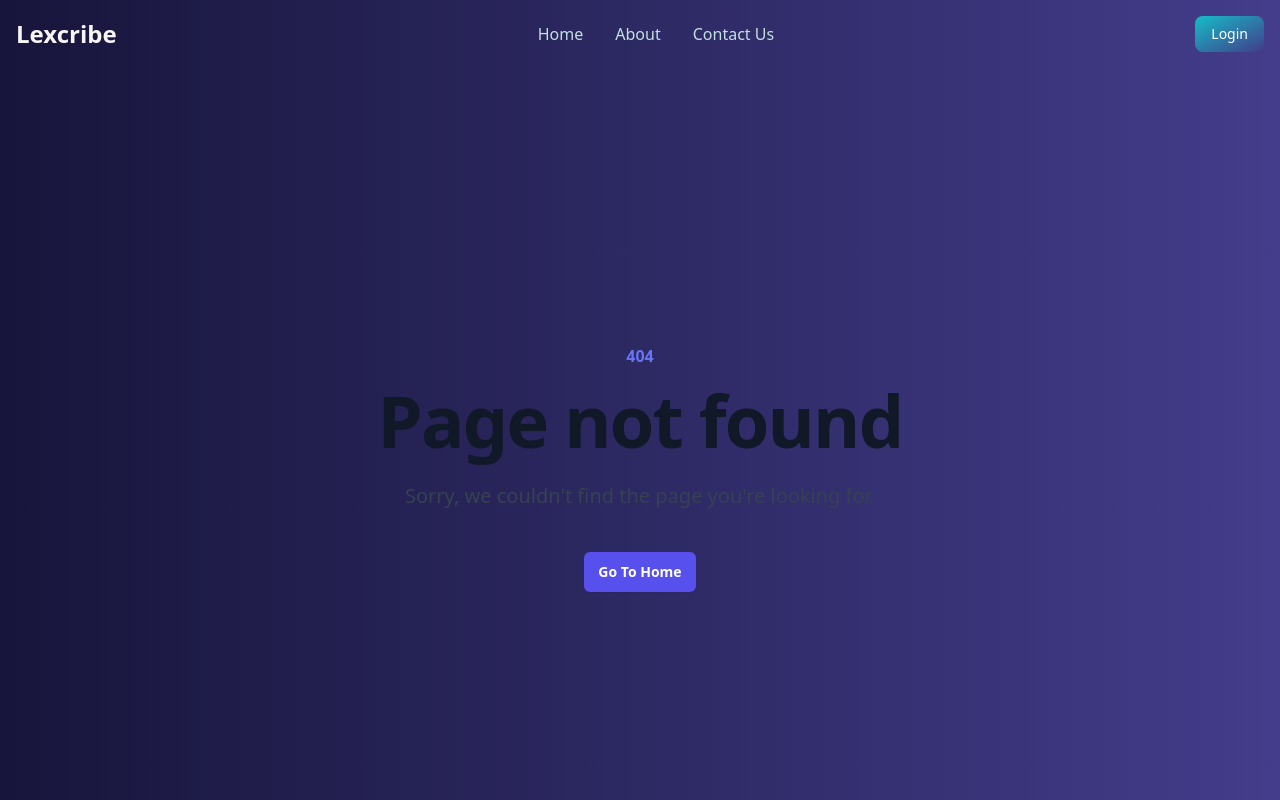
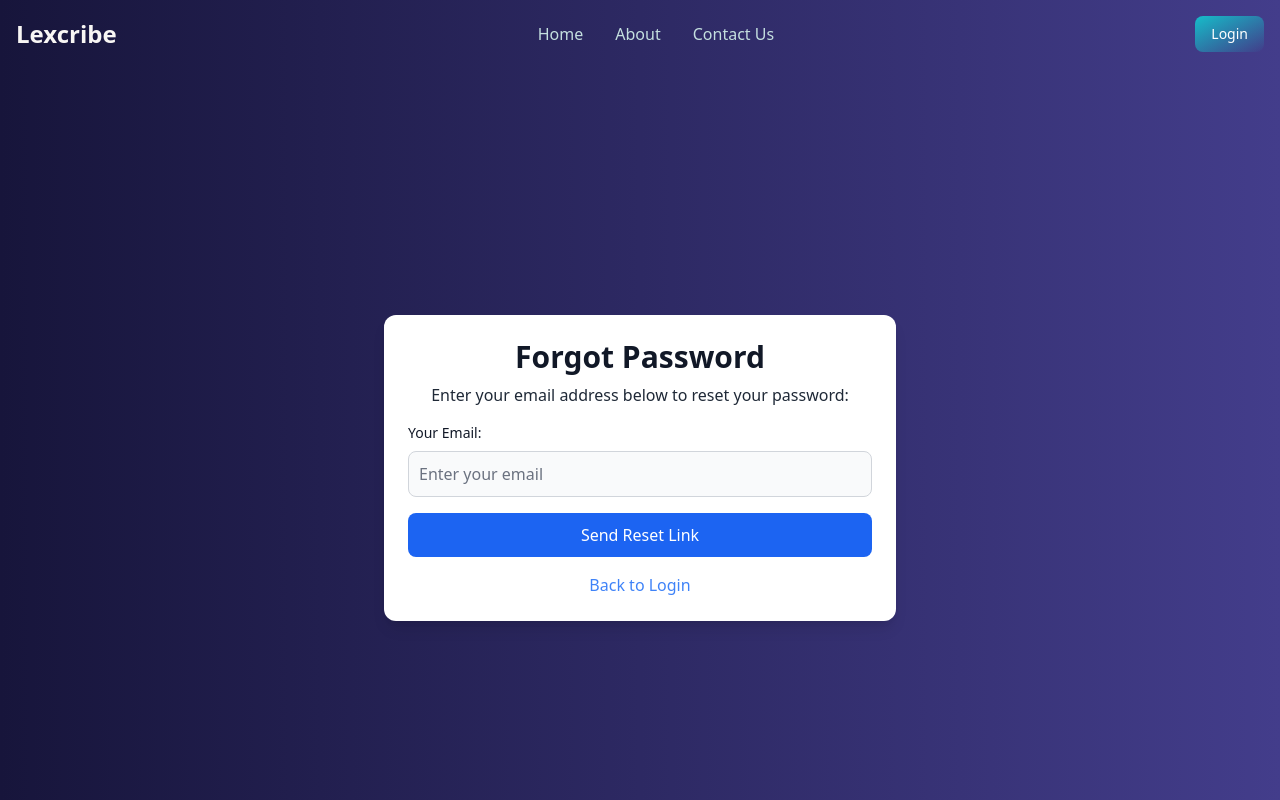
Before and after one commit to GioMjds/Lexcribe, a React (Vite) app in the folder Frontend/lexis-app/: page /forgot-password in a window 1280 px wide. Shown: the top 800 px of the page. Built offline with nearby package versions, Linux system fonts and the light colour scheme; no server answers.

Commit message:
Added an forgot password section in the Login page

```diff
--- a/Frontend/lexis-app/src/App.tsx
+++ b/Frontend/lexis-app/src/App.tsx
@@ -11,8 +11,9 @@ import Login from './pages/Login';
 import NotFound from './pages/NotFound';
 import OTPassword from './pages/OTPassword';
 import SignUp from './pages/SignUp';
+import NavBar from './sections/NavBar';
+import ForgotPassword from './pages/ForgotPassword';
 import Footer from './sections/Footer';
-import NavBar from './sections/NavBar';
 
 function App() {
   return (
@@ -37,18 +38,18 @@ const Main = () => {
     <>
       <NavBar />
       <Routes>
-        <Route path='/' element={<Home />} />
+        {/* Change the default route of the homepage when logged in or not */}
+        <Route path='/' element={!isAuthenticated ? <Home /> : <ChatBot />} />
         <Route path='/about' element={<About />} />
         <Route path='/contact' element={<Contact />} />
         <Route path='/login' element={<Login />} />
+        <Route path='/forgot-password' element={<ForgotPassword />} />
         <Route path='/signup' element={<SignUp />} />
-        <Route path='/chat' element={<ChatBot />} />
         <Route path='/otp' element={<OTPassword />} />
         <Route path='*' element={<NotFound />} />
       </Routes>
       {!isAuthenticated && <Footer />}
     </>
-
   )
 }
 
--- a/Frontend/lexis-app/src/components/GoogleButton.tsx
+++ b/Frontend/lexis-app/src/components/GoogleButton.tsx
@@ -30,8 +30,6 @@ const GoogleButton: FC = () => {
                     'Content-Type': 'application/json',
                 },
             });
-
-
             if (response.data.success) {
                 console.log(response.data);
                 setIsAuthenticated(true);
@@ -39,7 +37,7 @@ const GoogleButton: FC = () => {
                 const refreshToken = response.data.refresh_token;
                 localStorage.setItem('access_token', accessToken);
                 localStorage.setItem('refresh_token', refreshToken);
-                nav('/chat');
+                nav('/');
             }
         } catch (error) {
             console.error("Error during Google login:", error);
--- a/Frontend/lexis-app/src/hooks/useTokenHandler.tsx
+++ b/Frontend/lexis-app/src/hooks/useTokenHandler.tsx
@@ -13,7 +13,7 @@ const useTokenHandler = () => {
         const authStatus = await userAuth();
         setIsAuthenticated(authStatus);
       } catch (error) {
-        console.log("Token validation failed");
+        console.log(`Token validation failed: ${error}`);
         setIsAuthenticated(false);
         navigate("/home");
       }
--- a/Frontend/lexis-app/src/pages/ForgotPassword.tsx
+++ b/Frontend/lexis-app/src/pages/ForgotPassword.tsx
@@ -1,7 +1,62 @@
+import { FC, FormEvent, useState } from "react";
+import { Link } from "react-router-dom";
+import { motion } from "framer-motion";
 
-const ForgotPassword = () => {
+const ForgotPassword: FC = () => {
+  // Taking the current email address from the user and sending it to the back end
+  const [email, setEmail] = useState<string>("");
+  const [loading, setLoading] = useState<boolean>(false);
+  const [message, setMessage] = useState<string>("");
+
+  // Connect the back end functionality for the forgot password feature
+  const handleSubmit = async (e: FormEvent) => {
+    e.preventDefault();
+    setLoading(true);
+    setMessage("");
+    // Continue the implementation of the forgot password feature
+  };
+
   return (
-    <div>ForgotPassword</div>
+    <section className="bg-spotlight dark:bg-gray-900 min-h-screen flex justify-center items-center">
+      <motion.div
+        className="w-full max-w-lg max-h-min bg-white rounded-xl shadow-lg p-6"
+        initial={{ opacity: 0, y: 20 }}
+        animate={{ opacity: 1, y: 0 }}
+        transition={{ duration: 0.5 }}
+      >
+        <h1 className="text-3xl font-bold text-center text-gray-900 dark:text-white">Forgot Password</h1>
+        <p className="mt-2 text-center text-gray-800 dark:text-gray-900">Enter your email address below to reset your password:</p>
+        <form onSubmit={handleSubmit} className="mt-4 space-y-4">
+          <div>
+            <label htmlFor="email" className="block mb-2 text-sm font-medium text-gray-900 dark:text-white">Your Email:</label>
+            <input
+              type="email"
+              name="email"
+              value={email}
+              onChange={(e) => setEmail(e.target.value)}
+              className="bg-gray-50 border border-gray-300 text-gray-900 rounded-lg focus:ring-blue-500 focus:border-blue-500 block w-full p-2.5 dark:bg-gray-700 dark:border-gray-600 dark:placeholder-gray-400 dark:text-white"
+              required
+              placeholder="Enter your email"
+            />
+          </div>
+          <motion.button
+            type="submit"
+            className={`w-full text-white bg-blue-600 hover:bg-blue-700 focus:ring-4 focus:outline-none focus:ring-blue-300 font-medium rounded-lg text-base px-5 py-2.5 text-center ${loading ? "opacity-50 cursor-not-allowed" : ""}`}
+            disabled={loading}
+            whileHover={{ scale: 1.05 }}
+            whileTap={{ scale: 0.95 }}
+          >
+            {loading ? "Sending..." : "Send Reset Link"}
+          </motion.button>
+        </form>
+        {message && (
+          <p className="mt-4 text-center text-green-600 dark:text-green-400">{message}</p>
+        )}
+        <div className="mt-4 text-center">
+          <Link to="/login" className="text-base font-light text-blue-500 hover:underline">Back to Login</Link>
+        </div>
+      </motion.div>
+    </section>
   )
 }
 
--- a/Frontend/lexis-app/src/pages/Home.tsx
+++ b/Frontend/lexis-app/src/pages/Home.tsx
@@ -1,17 +1,7 @@
 import Features from "../sections/Features"
 import Hero from "../sections/Hero"
-import { useNavigate } from "react-router-dom"
-import { useMyContext } from "../context/MyContext"
-import { useEffect } from "react"
 
 const Home = () => {
-  const navigate = useNavigate();
-  const { isAuthenticated } = useMyContext();
-
-  useEffect(() => {
-    if (isAuthenticated) navigate('/chat');
-  }, [isAuthenticated, navigate]);
-
   return (
     <>
       <section className="bg-spotlight bg-cover bg-center bg-no-repeat min-h-screen dark:bg-gray-900">
--- a/Frontend/lexis-app/src/pages/Login.tsx
+++ b/Frontend/lexis-app/src/pages/Login.tsx
@@ -8,6 +8,7 @@ import { useNavigate } from 'react-router-dom';
 import { useMyContext } from '../context/MyContext';
 import { handleLogin } from '../services/axios';
 import Loading from '../components/Loading';
+
 const Login: FC = () => {
     const [passwordVisible, setPasswordVisible] = useState<boolean>(false);
     const [email, setEmail] = useState<string>("");
@@ -38,7 +39,7 @@ const Login: FC = () => {
             if (response.status === 200) {
                 localStorage.setItem("access_token", response.data.access);
                 localStorage.setItem("refresh_token", response.data.refresh);
-                navigate('/chat');
+                navigate('/');
                 setIsAuthenticated(true);
             }
         } catch (error: any) {
@@ -49,20 +50,13 @@ const Login: FC = () => {
                         ...prev,
                         email: data.email,
                     }));
-
                 } else if (data?.password) {
                     setErrors((prev) => ({
                         ...prev,
                         password: data.password,
                     }));
-
-                } else {
-                    alert("Invalid Credentials");
-                }
-
-            } else {
-                alert("Lexscribe is under maintenance. Please try again later.");
-            }
+                } else alert("Invalid Credentials");
+            } else alert("Lexscribe is under maintenance. Please try again later.");
         } finally {
             setLoading(false);
         }
@@ -72,7 +66,7 @@ const Login: FC = () => {
         <section className="bg-spotlight dark:bg-gray-900 min-h-screen flex justify-center items-center">
             <div className="w-full max-w-md bg-white rounded-xl shadow-lg shadow-cyan-600/50 dark:border md:mt-0 sm:max-w-md xl:p-0 dark:bg-gray-800 dark:border-gray-700">
                 <div className="p-6 space-y-4 md:space-y-6 sm:p-8">
-                    <h1 className="text-xl text-center font-bold leading-tight tracking-tight text-gray-900 md:text-4xl dark:text-white">Login</h1>
+                    <h1 className="text-xl text-center font-bold leading-tight tracking-tight text-gray-900 md:text-4xl sm:text-3xl dark:text-white">Login</h1>
                     <form onSubmit={handleSubmit} className="space-y-4 md:space-y-6">
                         <div>
                             <label htmlFor="email" className="block mb-2 text-sm font-medium text-gray-900 dark:text-white">Your Email</label>
@@ -113,13 +107,16 @@ const Login: FC = () => {
                             className={`w-full text-white bg-sky-500 hover:bg-primary-700 font-medium rounded-lg text-md px-5 py-2.5 text-center dark:bg-primary-600 dark:hover:bg-primary-700 ${loading ? "opacity-50 cursor-not-allowed" : ""}`}
                             whileHover={{ scale: 1.05 }}
                             whileTap={{ scale: 0.95 }}
-                            animate={{ type: "spring", stiffness: 400 }}
+                            animate={{ type: "spring" }}
                         >
                             {loading ? <Loading /> : 'Login'}
                         </motion.button>
                         <p className="text-sm font-light text-gray-500 dark:text-gray-400 text-center">Or Via</p>
                         <div className="flex justify-center space-x-2 p-4">
                             <GoogleButton />
+                        </div>
+                        <div className="flex justify-center">
+                            <Link to="/forgot-password" className="text-md font-light text-sky-500 hover:underline">Forgot Password?</Link>
                         </div>
                         <p className="text-md font-light text-gray-500 dark:text-gray-400 text-center">
                             Don't have an account? <Link to="/signup" className="font-medium text-sky-500 hover:underline">Sign Up</Link>
--- /dev/null
+++ b/Frontend/lexis-app/src/pages/NewPassword.tsx
@@ -0,0 +1,8 @@
+
+const NewPassword = () => {
+  return (
+    <div>NewPassword</div>
+  )
+}
+
+export default NewPassword
```
